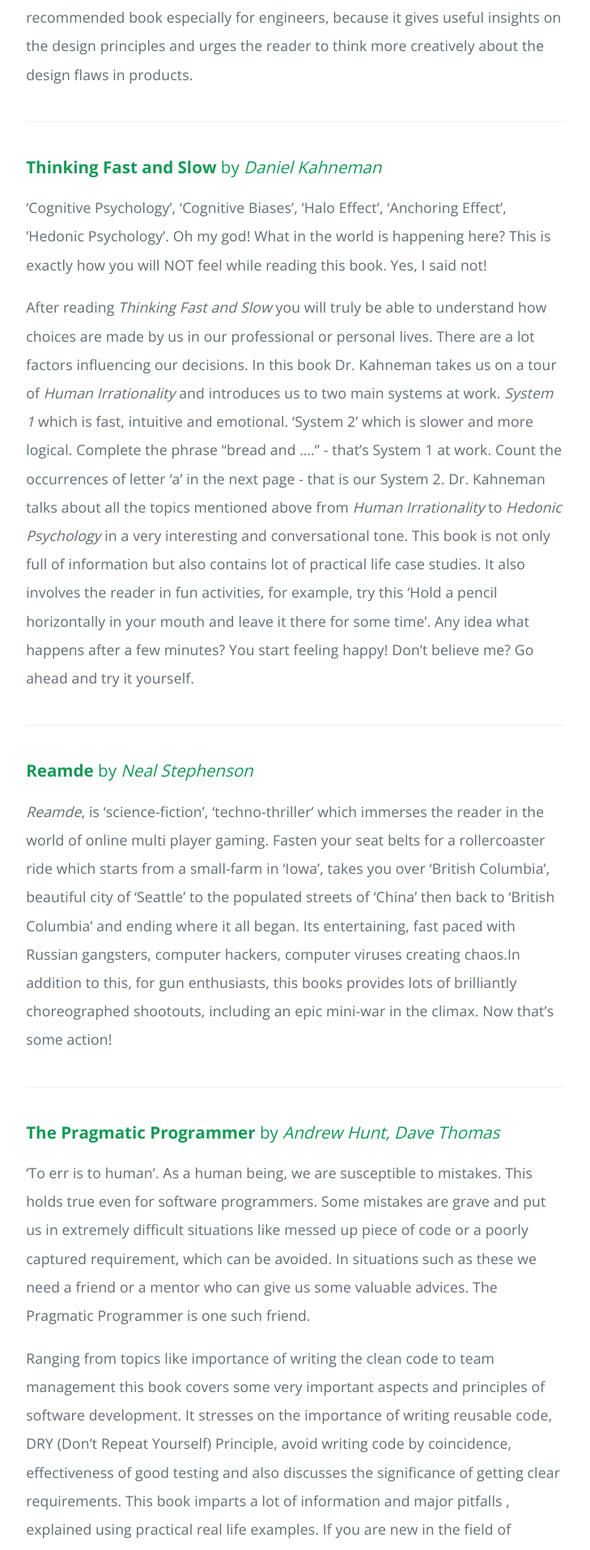
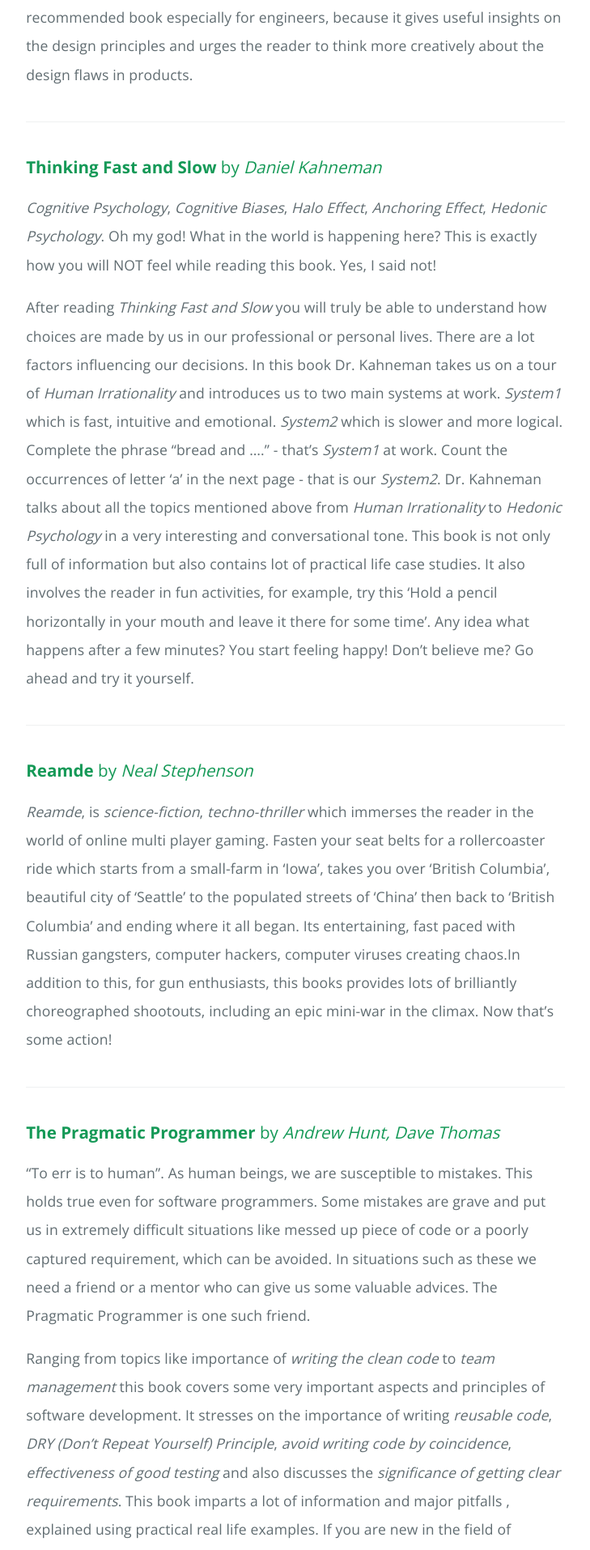
Before and after one commit to soumyaveer/soumyaveer.github.io, a Jekyll site: the page built from _posts/2017-01-10-books-i-loved-most-in-2016.markdown, in a window 1280 px wide. Shown: the part 1339-3253 px from the top of the page at 81% size, without its empty margins (275-1004 px from the left). Built offline with Jekyll 4.4.1, drawn with Linux system fonts in a browser that asks for light colours; some of the changed text lies outside the part shown.

Commit message:
Fix theme design and post content and add banner image

```diff
--- a/_config.yml
+++ b/_config.yml
@@ -1,6 +1,5 @@
 # Setup
-title:        Soumya
-tagline:      TODO
+tagline:      The Blog Of Soumya Veer
 baseurl:      ""
 paginate:     5
 
--- a/_includes/page-footer.html
+++ b/_includes/page-footer.html
@@ -1,4 +1,4 @@
 <footer class="site-footer">
-  <span class="site-footer-owner"><a href="{{ site.url }}">{{ site.title }}</a> is maintained by <a href="{{ site.author.url }}">{{ site.author.name }}</a>.</span>
+  <span class="site-footer-owner"><a href="{{ site.url }}"> This website</a>  is maintained by <a href="{{ site.author.url }}">{{ site.author.name }}</a>.</span>
   <span class="site-footer-credits">This page was generated by <a href="https://pages.github.com">GitHub Pages</a>.</span>
 </footer>
--- a/_includes/page-header.html
+++ b/_includes/page-header.html
@@ -1,4 +1,4 @@
 <section class="page-header">
-  <h1 class="project-name">{{ site.title }}</h1>
+  <img class="banner" src="/assets/img/banner.jpeg" />
   <h2 class="project-tagline">{{ site.tagline }}</h2>
 </section>
--- a/_posts/2017-01-10-books-i-loved-most-in-2016.markdown
+++ b/_posts/2017-01-10-books-i-loved-most-in-2016.markdown
@@ -33,17 +33,17 @@
 reader to think more creatively about the design flaws in products.
 - - -
 ### **Thinking Fast and Slow** by _Daniel Kahneman_
-‘Cognitive Psychology’, ‘Cognitive Biases’, ‘Halo Effect’, ‘Anchoring Effect’,
-’Hedonic Psychology’. Oh my god! What in the world is happening here? This is exactly
+_Cognitive Psychology_, _Cognitive Biases_, _Halo Effect_, _Anchoring Effect_,
+_Hedonic Psychology_. Oh my god! What in the world is happening here? This is exactly
  how you will NOT feel while reading this book. Yes, I said not!
 
  After reading _Thinking Fast and Slow_ you will truly be able to understand how choices
  are made by us in our professional or personal lives. There are a lot factors influencing
  our decisions. In this book Dr. Kahneman takes us on a tour of _Human Irrationality_
- and introduces us to two main systems at work. _System 1_ which is fast, intuitive and
- emotional. 'System 2' which is slower and more logical.
- Complete the phrase “bread and ....” - that’s System 1 at work.
- Count the occurrences of letter ‘a’ in the next page - that is our System 2.
+ and introduces us to two main systems at work. _System1_ which is fast, intuitive and
+ emotional. _System2_  which is slower and more logical.
+ Complete the phrase “bread and ....” - that’s _System1_ at work.
+ Count the occurrences of letter ‘a’ in the next page - that is our _System2_.
  Dr. Kahneman talks about all the topics mentioned above from _Human Irrationality_ to
  _Hedonic Psychology_ in a very interesting and conversational tone. This book is not
  only full of information but also contains lot of practical life case studies.
@@ -53,7 +53,7 @@
  it yourself.
 - - -
 ### **Reamde** by _Neal Stephenson_
-_Reamde_, is 'science-fiction', 'techno-thriller' which immerses the reader in the world
+_Reamde_, is _science-fiction_, _techno-thriller_ which immerses the reader in the world
 of online multi player gaming. Fasten your seat belts for a rollercoaster ride which starts
 from a small-farm in 'Iowa', takes you over 'British Columbia', beautiful city of 'Seattle'
 to the populated streets of 'China' then back to 'British Columbia' and ending where it all
@@ -63,18 +63,18 @@
 some action!
 - - -
 ### **The Pragmatic Programmer** by _Andrew Hunt, Dave Thomas_
-'To err is to human'. As a human being, we are susceptible to mistakes.
+"To err is to human". As human beings, we are susceptible to mistakes.
 This holds true even for software programmers. Some mistakes are grave and put us in
 extremely difficult situations like messed up piece of code or a poorly captured requirement,
 which can be avoided. In situations such as these we need a friend or a mentor who can give us
 some valuable advices. The Pragmatic Programmer is one such friend.
 
 Ranging from topics like importance of
-writing the clean code to team management this book covers some very important
+_writing the clean code_ to _team management_ this book covers some very important
 aspects and principles of software development. It stresses on the importance of
-writing reusable code, DRY (Don't Repeat Yourself) Principle, avoid writing code by
-coincidence, effectiveness of good testing and also discusses the significance of
-getting clear requirements. This book imparts a lot of information and major pitfalls
+writing _reusable code_, _DRY (Don't Repeat Yourself) Principle_, _avoid writing code by
+coincidence_, _effectiveness of good testing_ and also discusses the _significance of
+getting clear requirements_. This book imparts a lot of information and major pitfalls
 , explained using practical real life examples. If you are new in the field of
 software programming, this book will be a mentor to guide you through the learning
 process, giving lessons to remember for life. If you are an experienced programmer
--- a/css/style.css
+++ b/css/style.css
@@ -32,6 +32,7 @@
   float: right;
   color: lightgrey;
   font-size: 15px;
+  margin-top: 18px;
 }
 
 .post-content hr {
@@ -62,3 +63,7 @@
   margin-left: 10%;
   margin-right: 10%;
 }
+
+.banner {
+  border-radius: 50%;
+}
```
Also changed, not shown: other parts of _posts/2017-01-10-books-i-loved-most-in-2016.markdown (+4 -4 lines), _posts/2016-02-09-sample-content.markdown (deleted, +0 -24 lines), _posts/2016-02-10-sample-content.markdown (deleted, +0 -24 lines), _posts/2016-02-11-sample-content.markdown (deleted, +0 -24 lines), _posts/2016-02-12-sample-content.markdown (deleted, +0 -24 lines), assets/img/banner.jpeg (added).
